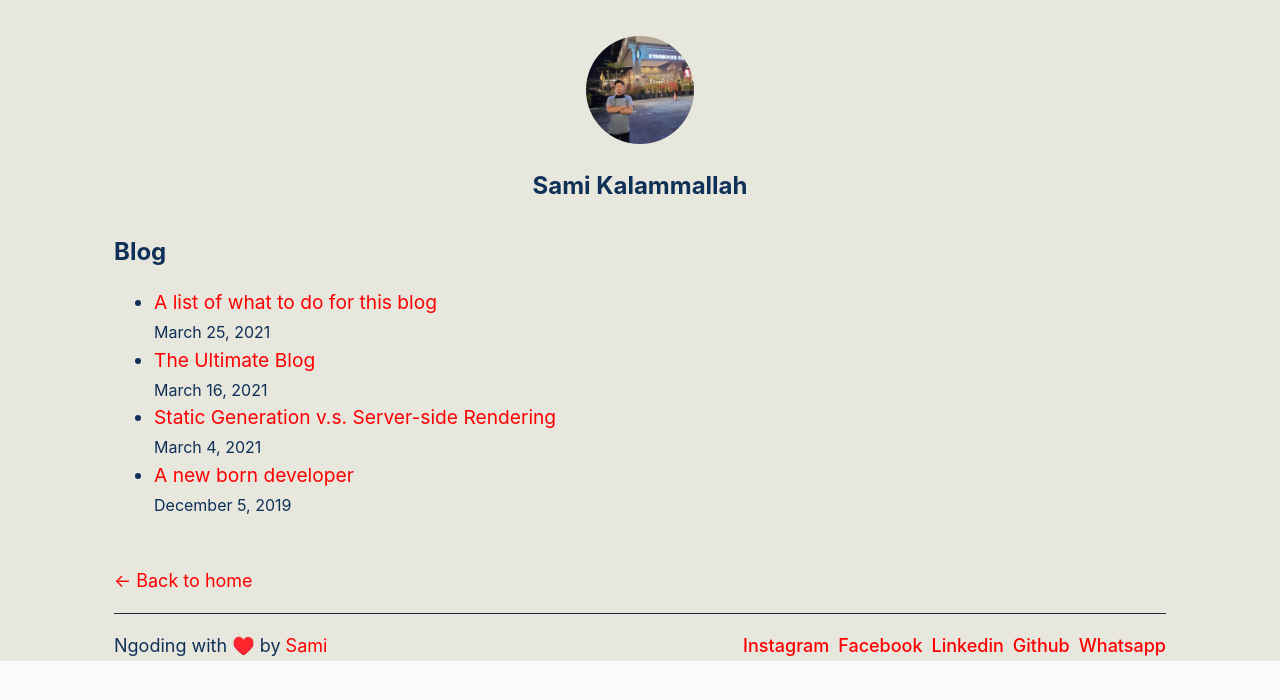
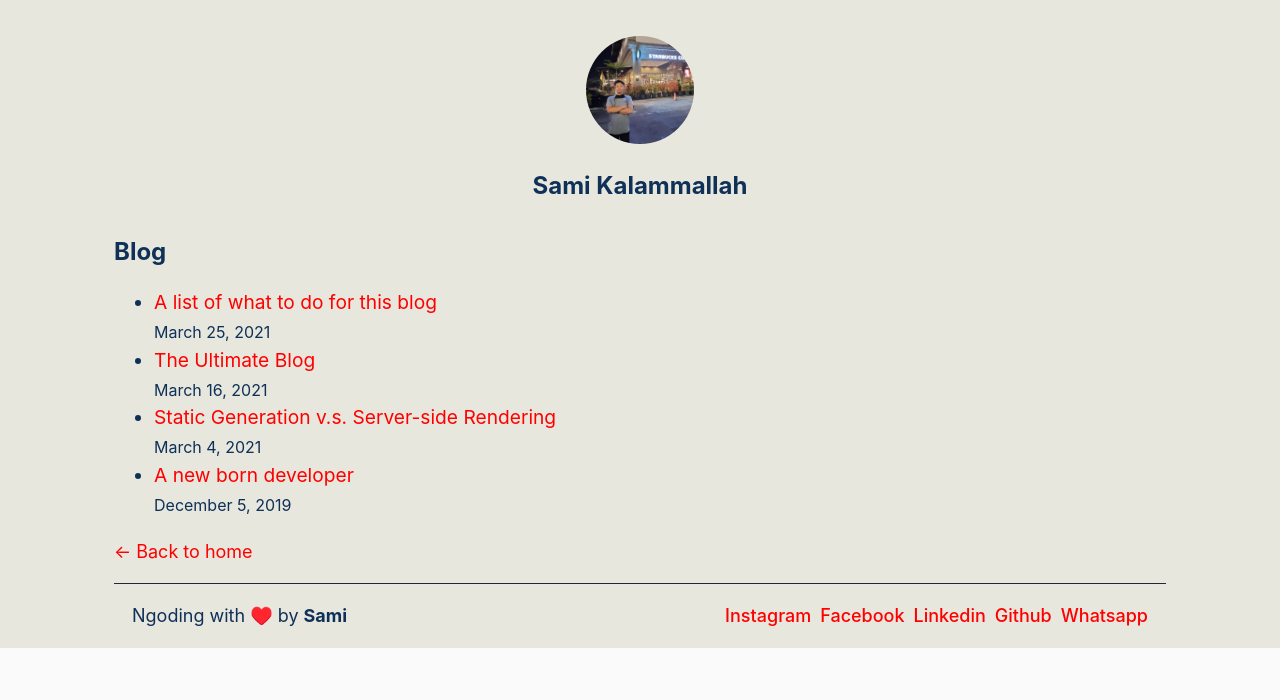
Before and after one commit to SamX23/my-blog, a Next.js app: page /blog in a window 1280 px wide. Shown: the top 700 px of the page. Built offline with nearby package versions, Linux system fonts and the light colour scheme.

Commit message:
Update : fix styling issue

```diff
--- a/src/components/backToHome.tsx
+++ b/src/components/backToHome.tsx
@@ -3,7 +3,7 @@ import { makeStyles } from "@material-ui/core/styles";
 
 const useStyles = makeStyles({
   backToHome: {
-    margin: "3rem 0 0",
+    margin: "1rem 0",
   },
 });
 
--- a/src/components/footer.tsx
+++ b/src/components/footer.tsx
@@ -5,12 +5,13 @@ import { socialMedia } from "../mock/data";
 const Footer = () => {
   const useStyles = makeStyles({
     root: {
-      margin: "1em 0",
-      padding: "1em o",
+      borderTop: "0.1em solid #272341",
     },
     footer_Bar: {
-      borderTop: "0.1em solid #272341",
-      paddingTop: "1em",
+      padding: "1em",
+    },
+    footer_author: {
+      fontWeight: "bold",
     },
     footer_sosmed: {
       "& a": {
@@ -35,9 +36,8 @@ const Footer = () => {
           <span role="img" aria-label="love">
             ♥️
           </span>{" "}
-          by <a href="https://kalamallah.xyz"> Sami</a>
+          by <span className={classes.footer_author}>Sami</span>
         </Grid>
-
         <Grid item className={classes.footer_sosmed}>
           {socialMedia.networks.map((item) => (
             <a key={item.id} href={item.url}>
--- a/src/components/navigation.tsx
+++ b/src/components/navigation.tsx
@@ -1,12 +1,12 @@
 import Link from "next/link";
 import { useEffect, useState } from "react";
+import Grid from "@material-ui/core/Grid";
 import { makeStyles } from "@material-ui/core/styles";
-import ProgressBar from "./progressBar";
-import ThemeButton from "./themeButton";
+import { ProgressBar, ThemeButton } from "./index";
 
-type Props = {
+interface Props {
   blog?: boolean;
-};
+}
 
 const useStyles = makeStyles({
   nav__Bar: {
@@ -18,7 +18,6 @@ const useStyles = makeStyles({
   nav__Container: {
     position: "fixed",
     maxWidth: "1100px",
-    width: "100%",
     margin: "auto",
     left: 0,
     right: 0,
@@ -26,22 +25,13 @@ const useStyles = makeStyles({
   },
 
   nav__Menu: {
-    display: "grid",
-    listStyle: "none",
-    gridTemplateColumns: "2fr 2fr 1fr",
-    padding: "1em 0",
-    margin: 0,
+    padding: ".5em",
+    textAlign: "center",
     "& a": {
-      width: "100%",
-      textAlign: "center",
       fontWeight: 500,
-      "&:hover": {
-        color: "black",
-      },
     },
     "& button": {
-      padding: 0,
-      width: "50%",
+      height: "3rem",
     },
   },
 });
@@ -74,19 +64,27 @@ const Navigation = ({ blog }: Props) => {
             className={classes.nav__Container}
             style={{ top: visible ? "0" : "-60px" }}
           >
-            <ul className={classes.nav__Menu}>
+            <Grid
+              container
+              direction="row"
+              justify="center"
+              alignItems="center"
+              className={classes.nav__Menu}
+            >
               {/* <Link href="/github"> */}
-              <a href="https://github.com/samx23">
-                <li>Github</li>
-              </a>
+              <Grid item xs>
+                <a href="https://github.com/samx23">Github</a>
+              </Grid>
               {/* </Link> */}
-              <Link href="/blog">
-                <a>
-                  <li>Blog</li>
-                </a>
-              </Link>
-              <ThemeButton />
-            </ul>
+              <Grid item xs>
+                <Link href="/blog">
+                  <a>Blog</a>
+                </Link>
+              </Grid>
+              <Grid item xs={1}>
+                <ThemeButton />
+              </Grid>
+            </Grid>
           </div>
         </nav>
       )}
```
